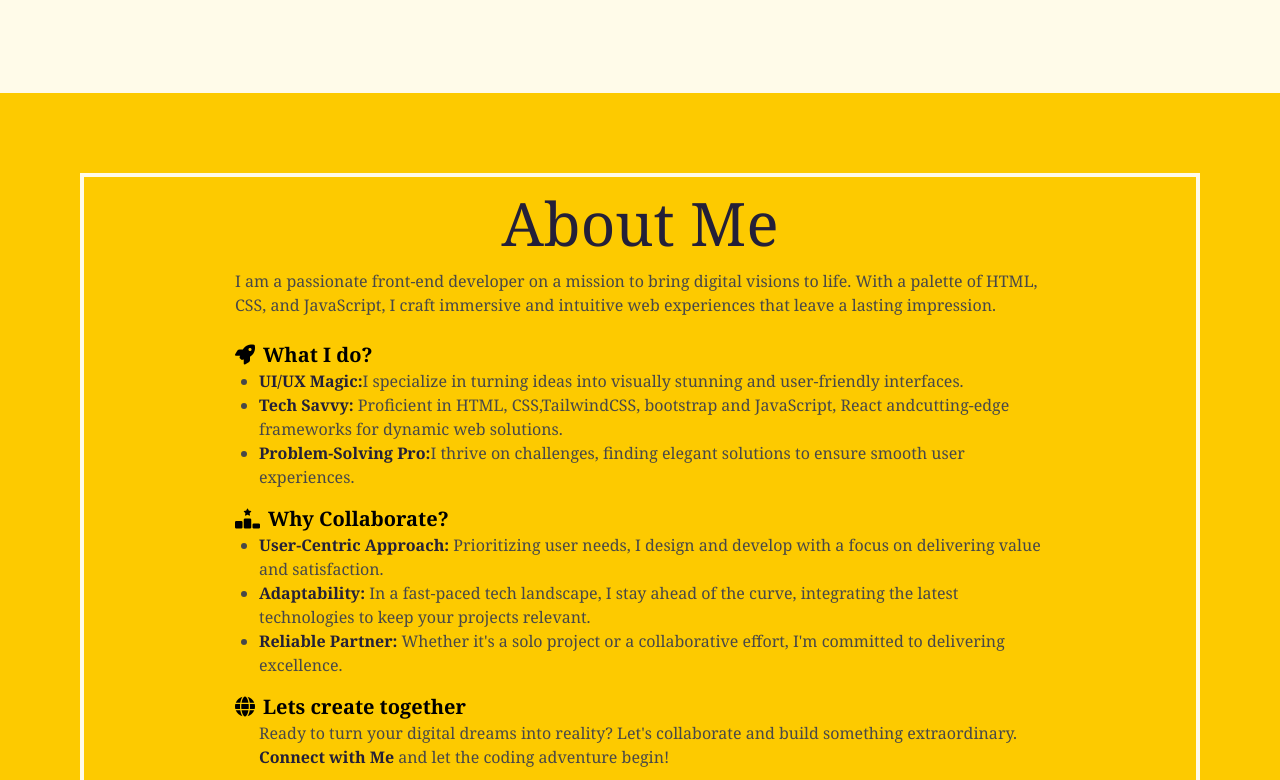
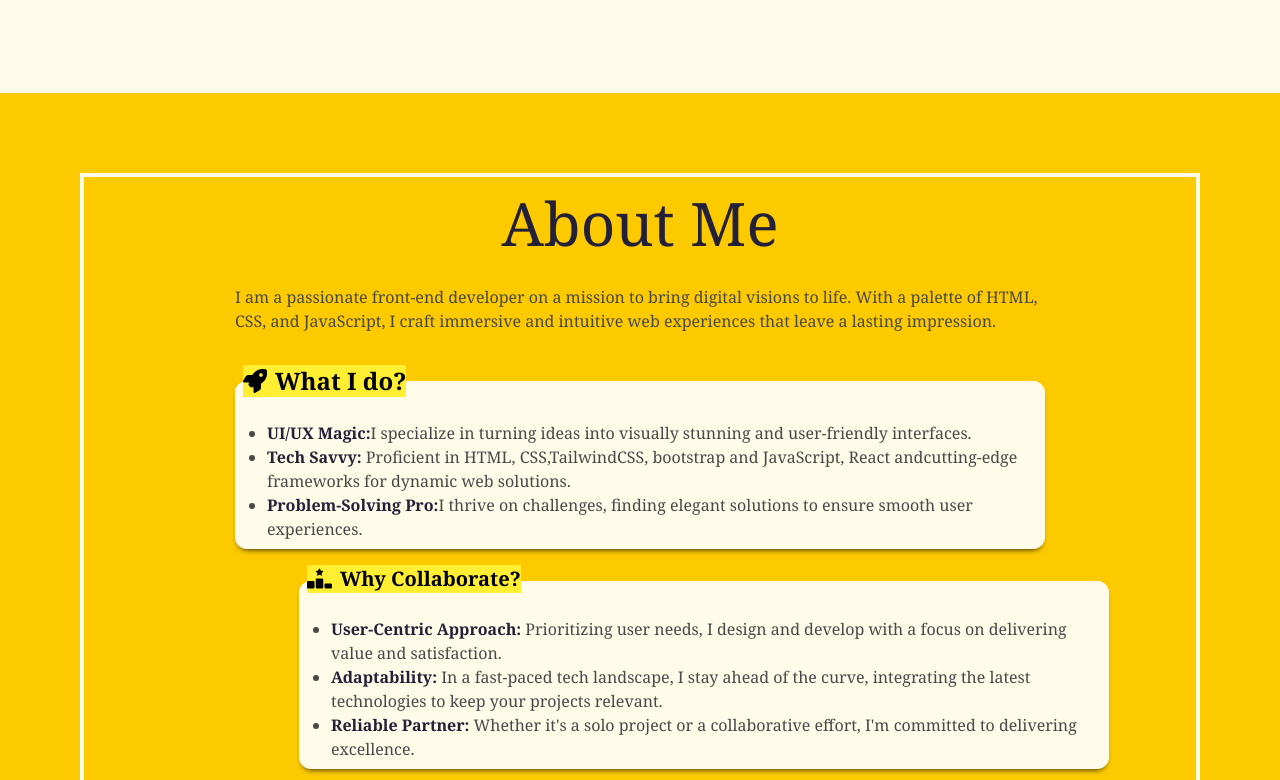
Before and after one commit to Simran145678/Portfolio_1.0, a website: page index.html in a window 1280 px wide. Shown: the part 627-1407 px from the top of the page. Drawn offline with Linux system fonts and the light colour scheme.

Commit message:
added cards in about section

```diff
--- a/index.html
+++ b/index.html
@@ -48,7 +48,7 @@
 <!-- Resume-End -->
 
 <!-- Intro section-start -->
-<div id="intro-section" class="  bg-yellow-100  w-screen overflow-hidden">
+<div id="intro-section" class="  bg-yellow-100   w-screen overflow-hidden">
    <div class="container flex flex-col md:flex-row md:p-10 lg:p-20 xl:p-24 ">
    <div class="bubble-imgs pt-20 md:pt-0 w-full md:w-1/2">
     <div class="rounded-full bg-yellow-500 w-60 h-60 -mt-24 ml-4"></div>
@@ -71,15 +71,15 @@
 <!-- Intro section-end -->
 
 <!-- About section-start -->
-<section id="about-section" class=" section  w-screen bg-yellow-500 p-20  mx-auto">
+<section id="about" class=" section  w-screen bg-yellow-500 p-6 md:p-20  mx-auto">
     <div class="container  reveal flex flex-col ml-auto mr-auto items-center w-5/6 border-4 border-yellow-100 p-4">
         <h2 id="about-heading" class=" text-6xl mx-auto text-gray-900 ">About Me</h1>
-        <p class=" py-4 sm:w-3/4 text-gray-800">I am a passionate front-end developer on a mission to bring digital visions to life.
+        <p class=" py-8 sm:w-3/4 text-gray-800">I am a passionate front-end developer on a mission to bring digital visions to life.
             With a palette of HTML, CSS, and JavaScript, I craft immersive and intuitive web
             experiences that leave a lasting impression.
         </p>
-        <div class=" sm:w-3/4 py-2">
-        <h3 class=" text-xl font-bold"><i class="fa-solid fa-rocket mr-2"></i>What I do?</h3>
+        <div class=" sm:w-3/4 p-2  bg-yellow-100 rounded-xl my-4 shadow-100 shadow-yellow-100 ">
+        <h3 class=" text-2xl font-bold -translate-y-6 bg-yellow-300 inline-block"><i class="fa-solid fa-rocket mr-2"></i>What I do?</h3>
         <ul class="list-disc ml-6 ">
             <li class="text-gray-800"><span class="font-bold text-gray-900">UI/UX Magic:</span>I specialize in turning ideas into visually stunning and user-friendly interfaces.</li>
             <li class="text-gray-800"><span class="font-bold text-gray-900">Tech Savvy:   </span> Proficient in HTML, CSS,TailwindCSS, bootstrap and JavaScript, React andcutting-edge frameworks for dynamic web solutions.</li>
@@ -87,8 +87,8 @@
             </li>
         </ul>
     </div>
-    <div class=" sm:w-3/4 py-2">
-        <h3 class=" text-xl font-bold"><i class="fa-solid fa-ranking-star mr-2"></i>Why Collaborate?</h3>
+    <div class=" sm:w-3/4 p-2  bg-yellow-100 rounded-xl my-4 shadow-100 shadow-yellow-100 md:translate-x-16">
+        <h3 class=" text-xl font-bold -translate-y-6 bg-yellow-300 inline-block"><i class="fa-solid fa-ranking-star mr-2"></i>Why Collaborate?</h3>
         <ul class=" list-disc ml-6">
             <li class="text-gray-800"><span class="font-bold text-gray-900">User-Centric Approach: </span>Prioritizing user needs, I design and develop with a focus on delivering value and satisfaction.</li>
             <li class="text-gray-800"><span class="font-bold text-gray-900">Adaptability:   </span> In a fast-paced tech landscape, I stay ahead of the curve, integrating the latest technologies to keep your projects relevant. </li>
@@ -96,8 +96,8 @@
         </ul>
     </div>
 
-    <div class=" sm:w-3/4 py-2">
-        <h3 class=" text-xl font-bold"><i class="fa-solid fa-globe mr-2"></i>Lets create together</h3>
+    <div class=" sm:w-3/4 p-2  bg-yellow-100 rounded-xl my-4 shadow-100 shadow-yellow-100 ">
+        <h3 class=" text-xl font-bold -translate-y-6 bg-yellow-300 inline-block"><i class="fa-solid fa-globe mr-2"></i>Lets create together</h3>
         <p class="text-gray-800 ml-6">Ready to turn your digital dreams into reality? Let's collaborate and build something extraordinary.
             <span class=" font-bold text-gray-900 hover:underline"><a href=""> Connect with Me</a></span>  and let the coding adventure begin!</p>
         </div>
@@ -106,7 +106,7 @@
 <!-- About section-end -->
 
 <!-- Skills Section-start -->
-<section id="skills-section" class=" section  w-screen bg-yellow-100 overflow-hidden p-20 mx-auto" >
+<section id="skills" class=" section  w-screen bg-yellow-100 overflow-hidden p-6 md:p-20 mx-auto" >
 <div class="reveal container flex flex-col md:flex-row mr-auto ml-auto  w-5/6 border-4 border-orange-200 ">
     <div class="flex  bg-orange-200 h-20 md:h-auto w-full md:w-1/3  justify-center items-center">
         <h2 id="skills-heading" class="text-6xl text-yellow-100 border-4 border-yellow-300 p-6 md:p-16 lg:p-24 xl:p-40">Skills</h2>
--- a/tailwind.config.js
+++ b/tailwind.config.js
@@ -20,6 +20,9 @@ module.exports = {
       },
       fontFamily:{
         noto :['Noto Serif', 'serif']
+      },
+      boxShadow: {
+        100: 'rgba(255, 251, 233, 0.1) 0px 10px 15px -3px inset, rgba(255, 251, 233, 0.1) 0px 4px 6px -4px;'
       },
       opacity:{
         0 :'0',
```
Also changed, not shown: src/output.css.
